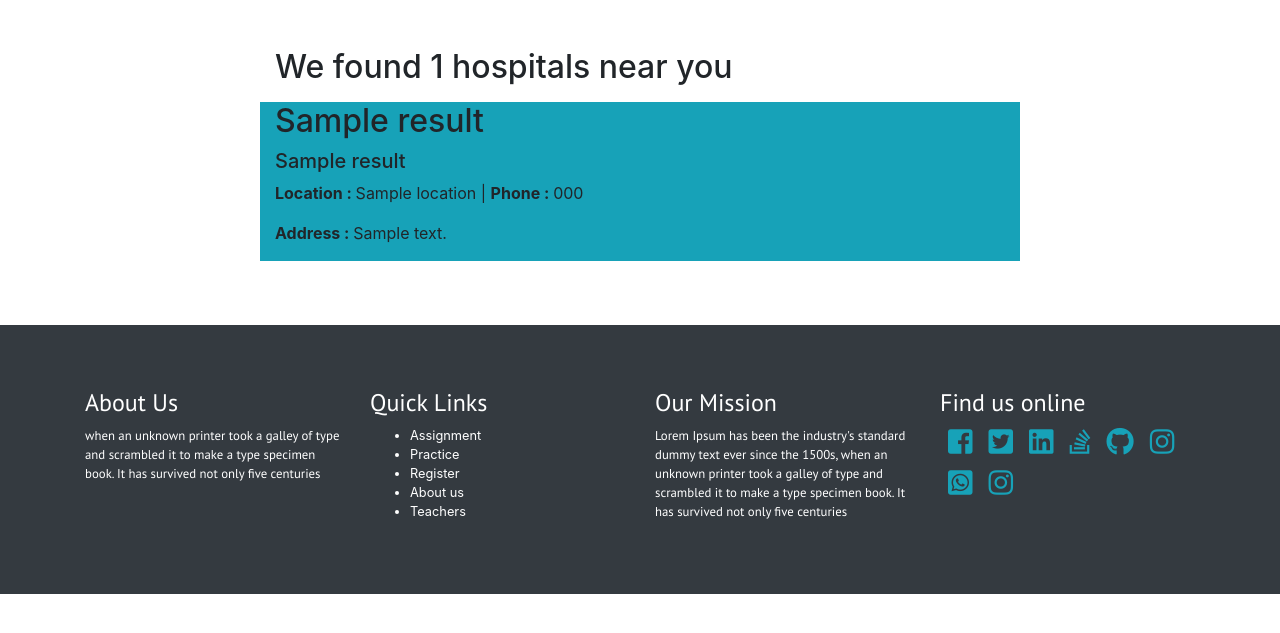
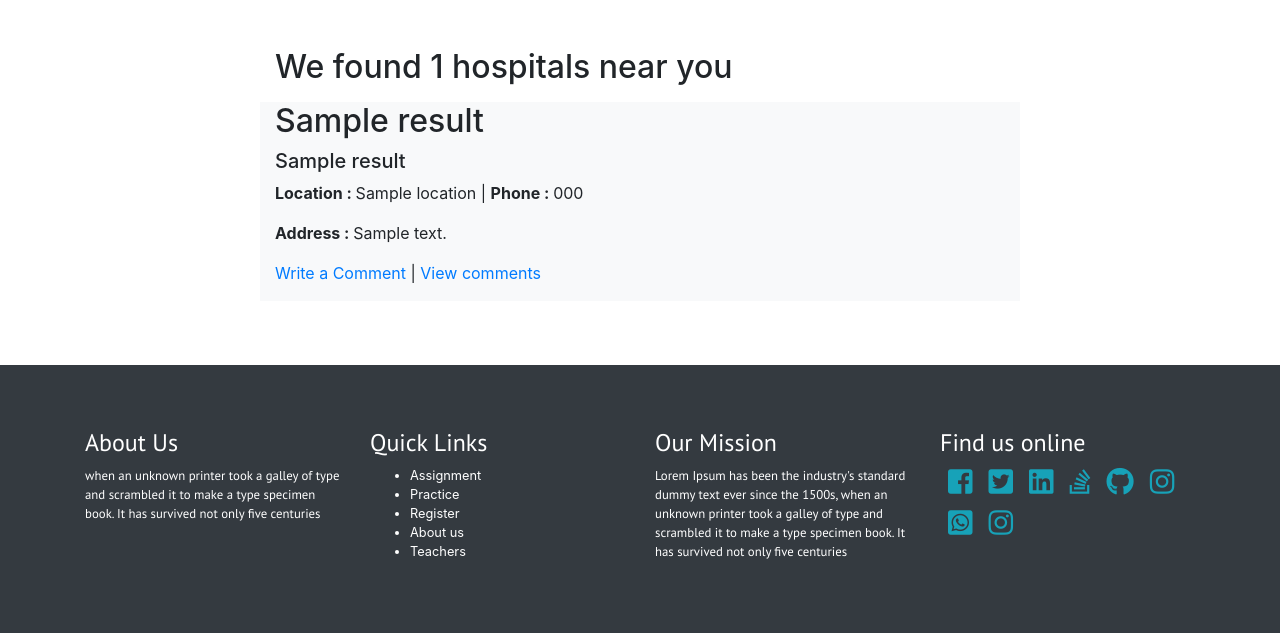
Before and after one commit to mmrumii/health_inspector, a Flask app: template templates/search_result.html in a window 1280 px wide. Shown: the part 56-689 px from the top of the page. Run offline with Flask 2, Linux system fonts and the light colour scheme; a user stored in the database is signed in; tables that the repository leaves empty hold one stand-in row (values such as "Sample post"); the template is opened without the code that fills it: most values are stand-ins (such as "Sample title", 1, 10 or a date in 2020); some libraries are stand-ins or nearby versions; some web fonts are replaced.

Commit message:
add and view comment buttons under service result

```diff
--- a/templates/search_result.html
+++ b/templates/search_result.html
@@ -11,11 +11,17 @@
           {% for result in results %}
 
             <div class="row my-3">
-              <div class="col bg-info">
+              <div class="col bg-light">
                 <h2>{{ result.HospitalName }}</h2>
                 <h5>{{ result.ServiceName }}</h5>
                 <p><strong>Location : </strong>{{ result.Location }} | <strong>Phone : </strong>{{ result.Phone }}</p>
                 <p><strong>Address : </strong>{{ result.DetailsLocation }}</p>
+                <p>{% if current_user.is_authenticated %}
+                  <a href="#">Write a Comment</a>
+                {% endif %}
+                  |
+                <a href="#">View comments</a>
+                </p>
               </div>
             </div>
 
```
